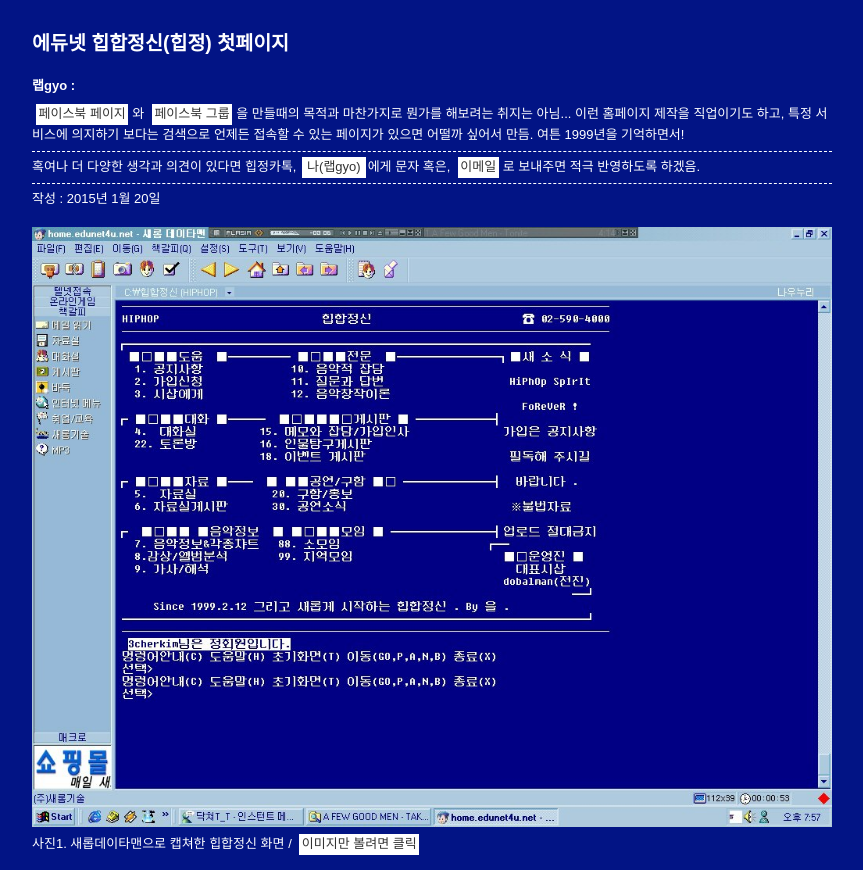
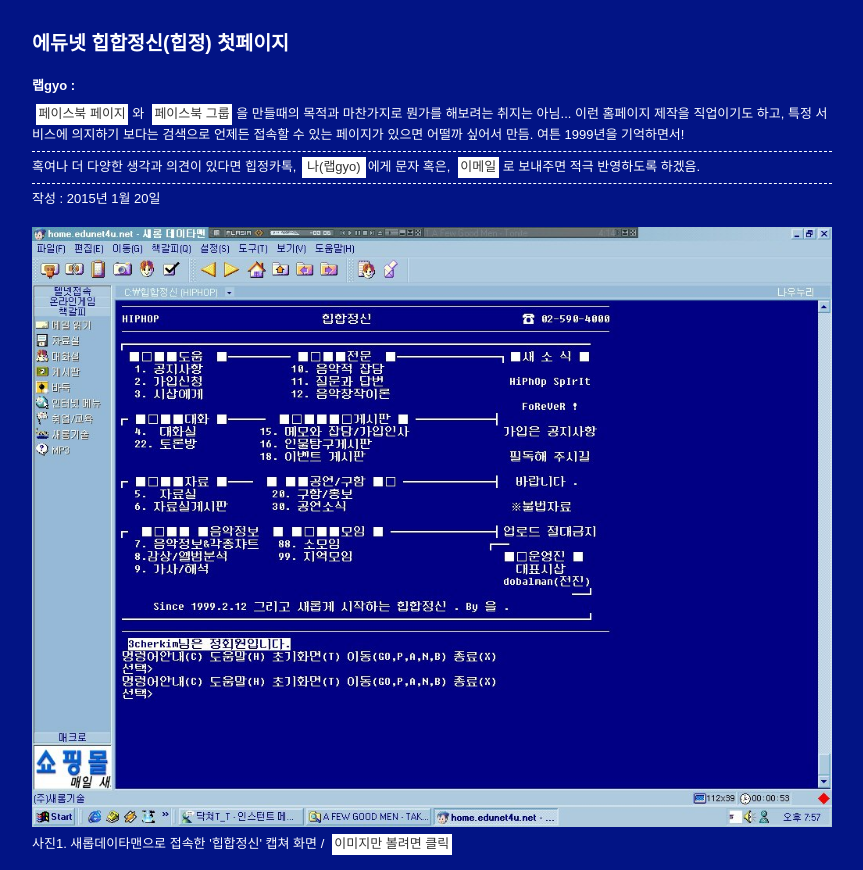
Before and after one commit to edunet-hiphop-spirit/edunet-hiphop-spiirit.github.io, a plain HTML site: page index.html in a window 1280 px wide. Shown: the whole page, without its empty margins (208-1071 px from the left). Drawn offline with Linux system fonts and the light colour scheme.

Commit message:
Update index.html

```diff
--- a/index.html
+++ b/index.html
@@ -89,7 +89,7 @@
 				<img src="./images/edu.jpg" alt="캡쳐화면">
 			</p>
 			<figcaption>
-				<p>사진1. 새롭데이타맨으로 캡쳐한 힙합정신 화면 / <a href="./images/edu.jpg">이미지만 볼려면 클릭</a></p>
+				<p>사진1. 새롭데이타맨으로 접속한 '힙합정신' 캡쳐 화면 / <a href="./images/edu.jpg">이미지만 볼려면 클릭</a></p>
 			</figcaption>
 		</figure>
 
```
